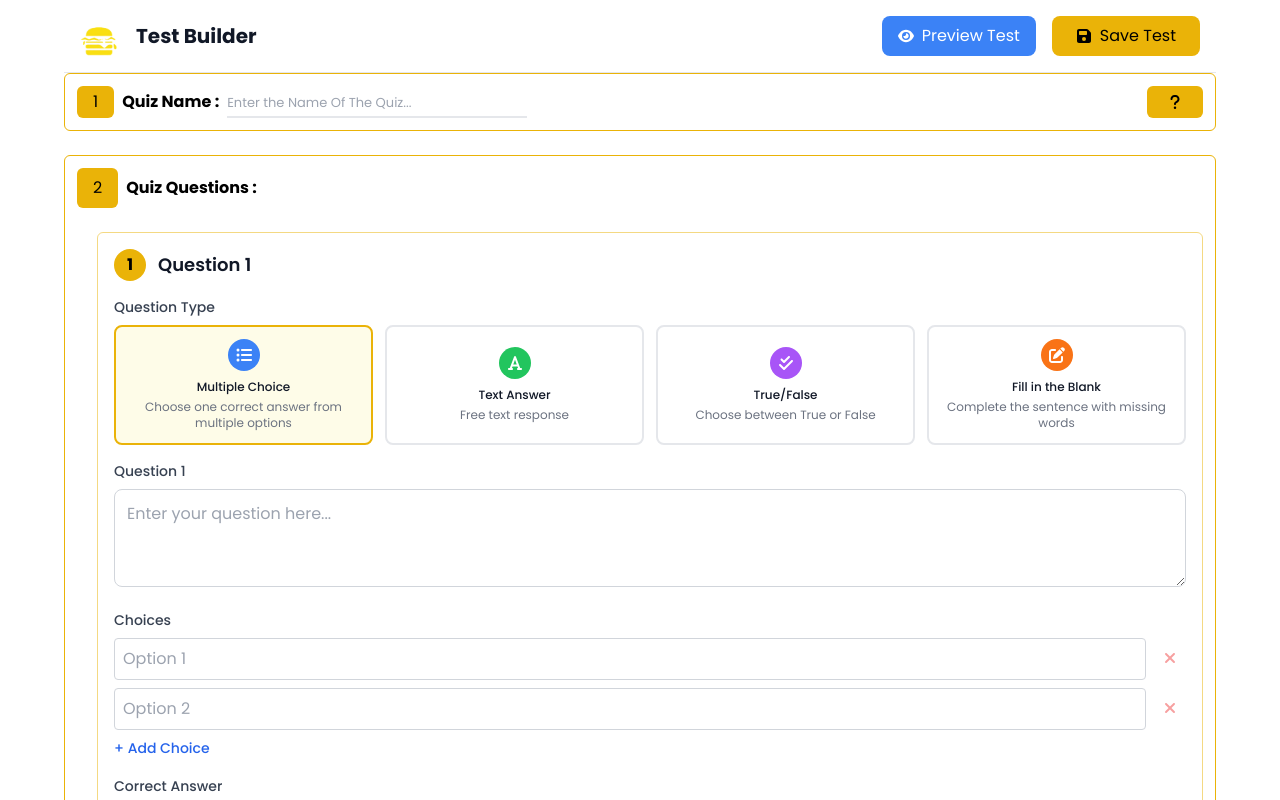
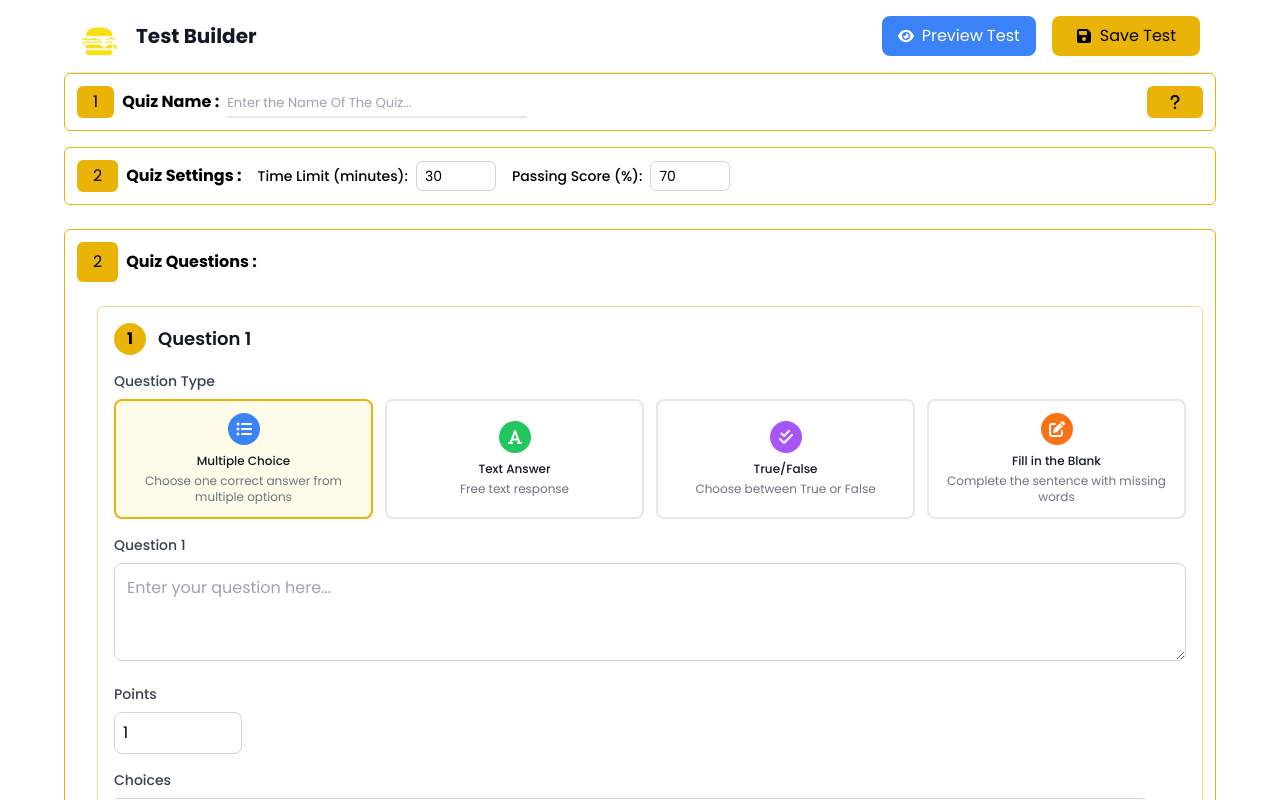
Before and after one commit to SUBHR4NSHUh4x/bemerbeamsapp, a Next.js app: page /quiz-build in a window 1280 px wide. Shown: the top 800 px of the page. Built offline with nearby package versions, Linux system fonts and the light colour scheme; no server answers; the database is empty; sample sign-in values are in the browser's storage.

Commit message:
fix some issues

```diff
--- a/app/Components/QuizBuildPage/QuestionTypeComponents.js
+++ b/app/Components/QuizBuildPage/QuestionTypeComponents.js
@@ -5,7 +5,7 @@ import { FontAwesomeIcon } from '@fortawesome/react-fontawesome';
 import { faCheck, faXmark } from '@fortawesome/free-solid-svg-icons';
 
 // MCQ Component
-export function MCQComponent({ question, onQuestionChange, onChoicesChange, onCorrectAnswerChange, questionNumber }) {
+export function MCQComponent({ question, onQuestionChange, onChoicesChange, onCorrectAnswerChange, onPointsChange, questionNumber }) {
   const prefixes = ['A', 'B', 'C', 'D'];
 
   const addChoice = () => {
@@ -44,6 +44,21 @@ export function MCQComponent({ question, onQuestionChange, onChoicesChange, onCo
           className="w-full p-3 border border-gray-300 rounded-lg focus:ring-2 focus:ring-yellow-500 focus:border-transparent"
           placeholder="Enter your question here..."
           rows={3}
+        />
+      </div>
+
+      {/* Points Input */}
+      <div>
+        <label className="block text-sm font-medium text-gray-700 mb-2">
+          Points
+        </label>
+        <input
+          type="number"
+          min="1"
+          max="10"
+          value={question.points || 1}
+          onChange={(e) => onPointsChange(parseInt(e.target.value))}
+          className="w-32 p-2 border border-gray-300 rounded-lg focus:ring-2 focus:ring-yellow-500"
         />
       </div>
 
@@ -105,7 +120,7 @@ export function MCQComponent({ question, onQuestionChange, onChoicesChange, onCo
 }
 
 // Text Component
-export function TextComponent({ question, onQuestionChange, onCorrectAnswerChange, questionNumber }) {
+export function TextComponent({ question, onQuestionChange, onCorrectAnswerChange, onPointsChange, questionNumber }) {
   return (
     <div className="space-y-4">
       {/* Question Input */}
@@ -122,17 +137,32 @@ export function TextComponent({ question, onQuestionChange, onCorrectAnswerChang
         />
       </div>
 
+      {/* Points Input */}
+      <div>
+        <label className="block text-sm font-medium text-gray-700 mb-2">
+          Points
+        </label>
+        <input
+          type="number"
+          min="1"
+          max="10"
+          value={question.points || 1}
+          onChange={(e) => onPointsChange(parseInt(e.target.value))}
+          className="w-32 p-2 border border-gray-300 rounded-lg focus:ring-2 focus:ring-yellow-500"
+        />
+      </div>
+
       {/* Correct Answer */}
       <div>
         <label className="block text-sm font-medium text-gray-700 mb-2">
-          Expected Answer
+          Correct Answer
         </label>
         <textarea
           value={question.correctAnswer}
           onChange={(e) => onCorrectAnswerChange(e.target.value)}
           className="w-full p-3 border border-gray-300 rounded-lg focus:ring-2 focus:ring-yellow-500 focus:border-transparent"
-          placeholder="Enter the expected answer..."
-          rows={2}
+          placeholder="Enter the correct answer..."
+          rows={3}
         />
       </div>
     </div>
@@ -140,7 +170,7 @@ export function TextComponent({ question, onQuestionChange, onCorrectAnswerChang
 }
 
 // True/False Component
-export function TrueFalseComponent({ question, onQuestionChange, onCorrectAnswerChange, questionNumber }) {
+export function TrueFalseComponent({ question, onQuestionChange, onCorrectAnswerChange, onPointsChange, questionNumber }) {
   return (
     <div className="space-y-4">
       {/* Question Input */}
@@ -152,8 +182,23 @@ export function TrueFalseComponent({ question, onQuestionChange, onCorrectAnswer
           value={question.question}
           onChange={(e) => onQuestionChange(e.target.value)}
           className="w-full p-3 border border-gray-300 rounded-lg focus:ring-2 focus:ring-yellow-500 focus:border-transparent"
-          placeholder="Enter your True/False question here..."
+          placeholder="Enter your question here..."
           rows={3}
+        />
+      </div>
+
+      {/* Points Input */}
+      <div>
+        <label className="block text-sm font-medium text-gray-700 mb-2">
+          Points
+        </label>
+        <input
+          type="number"
+          min="1"
+          max="10"
+          value={question.points || 1}
+          onChange={(e) => onPointsChange(parseInt(e.target.value))}
+          className="w-32 p-2 border border-gray-300 rounded-lg focus:ring-2 focus:ring-yellow-500"
         />
       </div>
 
@@ -162,50 +207,50 @@ export function TrueFalseComponent({ question, onQuestionChange, onCorrectAnswer
         <label className="block text-sm font-medium text-gray-700 mb-2">
           Correct Answer
         </label>
-        <div className="flex space-x-4">
-          <label className="flex items-center">
-            <input
-              type="radio"
-              name="correctAnswer"
-              value="True"
-              checked={question.correctAnswer === "True"}
-              onChange={(e) => onCorrectAnswerChange(e.target.value)}
-              className="mr-2"
-            />
-            <span className="text-sm font-medium text-gray-700">True</span>
-          </label>
-          <label className="flex items-center">
-            <input
-              type="radio"
-              name="correctAnswer"
-              value="False"
-              checked={question.correctAnswer === "False"}
-              onChange={(e) => onCorrectAnswerChange(e.target.value)}
-              className="mr-2"
-            />
-            <span className="text-sm font-medium text-gray-700">False</span>
-          </label>
-        </div>
+        <select
+          value={question.correctAnswer}
+          onChange={(e) => onCorrectAnswerChange(e.target.value)}
+          className="w-full p-2 border border-gray-300 rounded-lg focus:ring-2 focus:ring-yellow-500"
+        >
+          <option value="">Select correct answer</option>
+          <option value="True">True</option>
+          <option value="False">False</option>
+        </select>
       </div>
     </div>
   );
 }
 
 // Fill in the Blank Component
-export function FillBlankComponent({ question, onQuestionChange, onCorrectAnswerChange, questionNumber }) {
+export function FillBlankComponent({ question, onQuestionChange, onCorrectAnswerChange, onPointsChange, questionNumber }) {
   return (
     <div className="space-y-4">
       {/* Question Input */}
       <div>
         <label className="block text-sm font-medium text-gray-700 mb-2">
-          Question {questionNumber} (use ___ for blanks)
+          Question {questionNumber}
         </label>
         <textarea
           value={question.question}
           onChange={(e) => onQuestionChange(e.target.value)}
           className="w-full p-3 border border-gray-300 rounded-lg focus:ring-2 focus:ring-yellow-500 focus:border-transparent"
-          placeholder="Enter your question with ___ for blanks. Example: The capital of France is ___."
+          placeholder="Enter your fill-in-the-blank question here..."
           rows={3}
+        />
+      </div>
+
+      {/* Points Input */}
+      <div>
+        <label className="block text-sm font-medium text-gray-700 mb-2">
+          Points
+        </label>
+        <input
+          type="number"
+          min="1"
+          max="10"
+          value={question.points || 1}
+          onChange={(e) => onPointsChange(parseInt(e.target.value))}
+          className="w-32 p-2 border border-gray-300 rounded-lg focus:ring-2 focus:ring-yellow-500"
         />
       </div>
 
@@ -218,8 +263,8 @@ export function FillBlankComponent({ question, onQuestionChange, onCorrectAnswer
           type="text"
           value={question.correctAnswer}
           onChange={(e) => onCorrectAnswerChange(e.target.value)}
-          className="w-full p-3 border border-gray-300 rounded-lg focus:ring-2 focus:ring-yellow-500 focus:border-transparent"
-          placeholder="Enter the correct answer for the blank..."
+          className="w-full p-2 border border-gray-300 rounded-lg focus:ring-2 focus:ring-yellow-500"
+          placeholder="Enter the correct answer..."
         />
       </div>
     </div>
--- a/app/Components/QuizBuildPage/QuizBuildQuestions.js
+++ b/app/Components/QuizBuildPage/QuizBuildQuestions.js
@@ -72,6 +72,7 @@ function QuizBuildQuestions({ focusProp, quizQuestions, setQuizQuestions }) {
       question: '',
       choices: prefixes.slice(0, 2).map((prefix) => ({ text: prefix + '. ', isCorrect: false })),
       correctAnswer: '',
+      points: 1, // Default points
       answeredResult: -1,
       statistics: {
         totalAttempts: 0,
@@ -155,11 +156,18 @@ function QuizBuildQuestions({ focusProp, quizQuestions, setQuizQuestions }) {
     setQuizQuestions(questionsCopy);
   }
 
+  function updatePoints(points, questionIndex) {
+    const questionsCopy = [...quizQuestions];
+    questionsCopy[questionIndex].points = points;
+    setQuizQuestions(questionsCopy);
+  }
+
   function renderQuestionComponent(question, index) {
     const commonProps = {
       question,
       onQuestionChange: (text) => handleInputChange(index, text),
       onCorrectAnswerChange: (text) => updateCorrectAnswer(text, index),
+      onPointsChange: (points) => updatePoints(points, index),
       questionNumber: index + 1,
     };
 
--- a/app/quiz-build/page.jsx
+++ b/app/quiz-build/page.jsx
@@ -126,6 +126,14 @@ function Page(props) {
     setNewQuiz((prevQuiz) => ({ ...prevQuiz, quizTitle: text }));
   }
 
+  const handleTimeLimitChange = (value) => {
+    setNewQuiz((prevQuiz) => ({ ...prevQuiz, timeLimit: parseInt(value) }));
+  };
+
+  const handlePassingScoreChange = (value) => {
+    setNewQuiz((prevQuiz) => ({ ...prevQuiz, passingScore: parseInt(value) }));
+  };
+
   const quizNavBarProps = {
     quizQuestions,
     newQuiz,
@@ -160,6 +168,43 @@ function Page(props) {
       <IconsComponents />
       <QuizBuildNav {...quizNavBarProps} />
       <QuizBuildTitle {...quizTitleProps} />
+
+      {/* Quiz Settings Section */}
+      <div className="p-3 flex justify-between border border-yellow-500 rounded-md mt-4">
+        <div className="flex gap-4 items-center">
+          <div className="flex gap-2 items-center">
+            <div className="bg-yellow-500 px-4 py-1 rounded-md text-black">2</div>
+            <span className="font-bold">Quiz Settings : </span>
+          </div>
+
+          <div className="flex gap-4">
+            <div className="flex items-center gap-2">
+              <label className="text-sm font-medium">Time Limit (minutes):</label>
+              <input
+                type="number"
+                min="1"
+                max="180"
+                value={newQuiz.timeLimit || 30}
+                onChange={(e) => handleTimeLimitChange(e.target.value)}
+                className="w-20 px-2 py-1 border border-gray-300 rounded-md text-sm"
+              />
+            </div>
+
+            <div className="flex items-center gap-2">
+              <label className="text-sm font-medium">Passing Score (%):</label>
+              <input
+                type="number"
+                min="0"
+                max="100"
+                value={newQuiz.passingScore || 70}
+                onChange={(e) => handlePassingScoreChange(e.target.value)}
+                className="w-20 px-2 py-1 border border-gray-300 rounded-md text-sm"
+              />
+            </div>
+          </div>
+        </div>
+      </div>
+
       <QuizBuildQuestions {...quizQuestionsProps} />
     </div>
   );
--- a/app/test-results/page.jsx
+++ b/app/test-results/page.jsx
@@ -88,9 +88,23 @@ export default function TestResultsPage() {
       if (response.ok) {
         toast.success('Results updated successfully');
         setShowEditModal(false);
-        fetchData(); // Refresh data
+
+        // Update the local state immediately
+        setAttempts(prevAttempts =>
+          prevAttempts.map(attempt =>
+            attempt._id === selectedAttempt._id
+              ? { ...attempt, answers: editedAnswers, score: newScore, passed }
+              : attempt
+          )
+        );
+
+        // Also refresh data from server to ensure consistency
+        setTimeout(() => {
+          fetchData();
+        }, 500);
       } else {
-        toast.error('Failed to update results');
+        const errorData = await response.json();
+        toast.error(errorData.error || 'Failed to update results');
       }
     } catch (error) {
       console.error('Error updating attempt:', error);
```
Also changed, not shown: app/Components/QuizBuildPage/EnhancedQuizBuilder.js (+24 -2 lines), app/take-quiz/[quizId]/page.jsx (+10 -2 lines).
